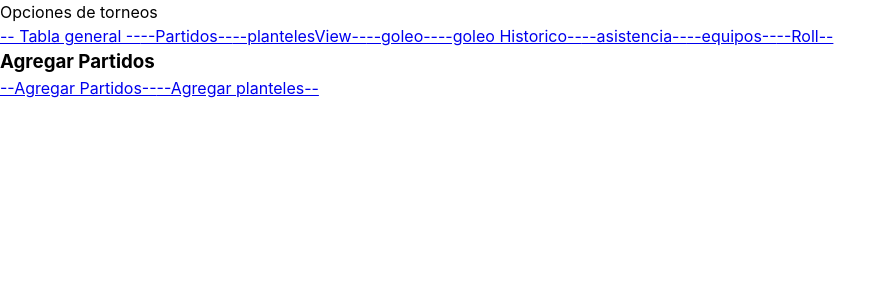
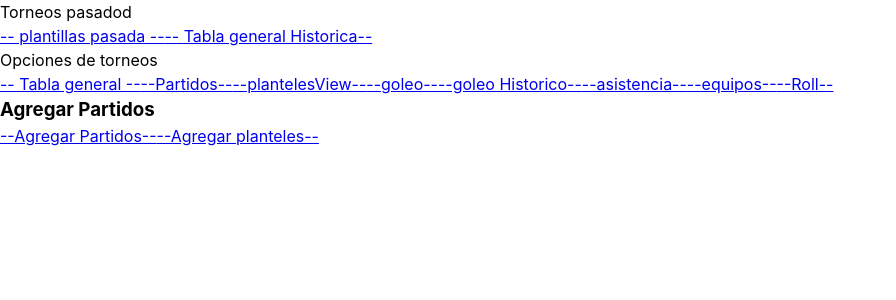
Before and after one commit to apuntesnavarrete/impactv23_react, a React (Vite) app: page /1/1 in a window 1280 px wide. Shown: the top 300 px of the page, without its empty margins (0-896 px from the left). Built offline with nearby package versions, Linux system fonts and the light colour scheme; no server answers.

Commit message:
link para general historica by torneo

```diff
--- a/src/AppRouter.tsx
+++ b/src/AppRouter.tsx
@@ -36,6 +36,7 @@ import RollView from './routers/roll/rollView';
 import Goleobytournament from './routers/estadisticasJugadores/goleobytournament';
 import GoleoHistoricoLiga from './routers/estadisticasJugadores/goleohistorico/GoleoHistoricoLiga';
 import NewPlantillas from './routers/planteles/newPlantillas/newPlantillas';
+import TablaGeneralHistoricaByTournament from './routers/tablageneral/tablashistoricas/tablahistorciatorneo';
 
 const AppRouter = () => {
   const [isAuthenticated, setIsAuthenticated] = useState(() => {
@@ -79,6 +80,8 @@ const AppRouter = () => {
             <Route path="/:liga/:torneo/partidos" element={<PartidosView />} />
 
             <Route path="/:liga/:torneo/tablageneral" element={<TablaGeneral />} />
+            <Route path="/:liga/:torneo/GeneralHistorica" element={<TablaGeneralHistoricaByTournament />} />
+
             <Route path="/:liga/:torneo/goleoHistorico" element={<GoleoHistoricoLiga />} />
 
 
@@ -103,6 +106,7 @@ const AppRouter = () => {
 
             <Route path="/:liga" element={<MenuTorneos />} />
             <Route path="/:liga/:torneo" element={<MenuTorneoOptions />} />
+
           </>
         ) : null}
         <Route path="/*" element={isAuthenticated ? null : <Navigate to="/login" />} />
--- a/src/routers/Menu/menuTorneoOptions.tsx
+++ b/src/routers/Menu/menuTorneoOptions.tsx
@@ -29,6 +29,14 @@ function MenuTorneoOptions() {
   }, []);
   return (
     <>
+    <p>Torneos pasadod</p>
+    <NavLink to="newPlantillas">
+    -- plantillas pasada --
+   </NavLink>
+   <NavLink to="GeneralHistorica">
+    -- Tabla general Historica--
+   </NavLink>
+
     <p>Opciones de torneos</p>
     <div>
 
--- a/src/routers/planteles/newPlantillas/newPlantillas.tsx
+++ b/src/routers/planteles/newPlantillas/newPlantillas.tsx
@@ -7,6 +7,7 @@ import getPlayersTournament from "../../../functions/getPlayersByTournament";
 import { Plantelestype } from "../../../types/plantelestype";
 import getTournamentId from "../../../functions/getTournamentId";
 import { SuccessMessage } from "../../SuccesMessage";
+import { apiruta } from "../../../config/apiruta";
 
 function NewPlantillas() {
     const { torneo, liga } = useParams();
@@ -87,7 +88,7 @@ function NewPlantillas() {
             console.log("¡newdata!"  ,dataToSend);
 
             //cambiar a dinamica la direeccion.
-            fetch('http://localhost:4000/api/v1/Rosters', {
+            fetch(`${apiruta}/api/v1/Rosters`, {
                 method: 'POST',
                 headers: {
                   'Content-Type': 'application/json',
--- /dev/null
+++ b/src/routers/tablageneral/tablashistoricas/tablahistorciatorneo.tsx
@@ -0,0 +1,19 @@
+import React, { useEffect, useState } from 'react';
+
+
+
+const TablaGeneralHistoricaByTournament: React.FC = () => {
+
+
+
+
+
+  return (
+    <>
+        <p>Historica Torneo; </p>
+
+    </>
+  );
+};
+
+export default TablaGeneralHistoricaByTournament;
```
